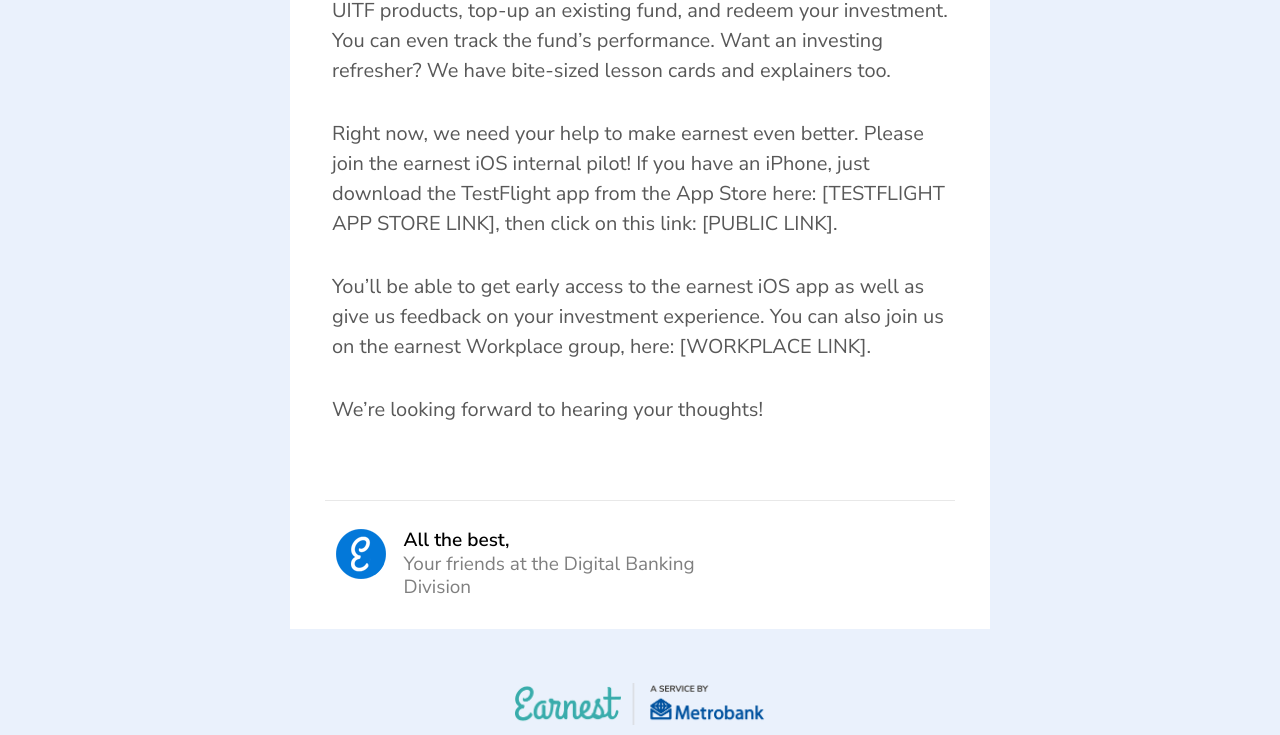
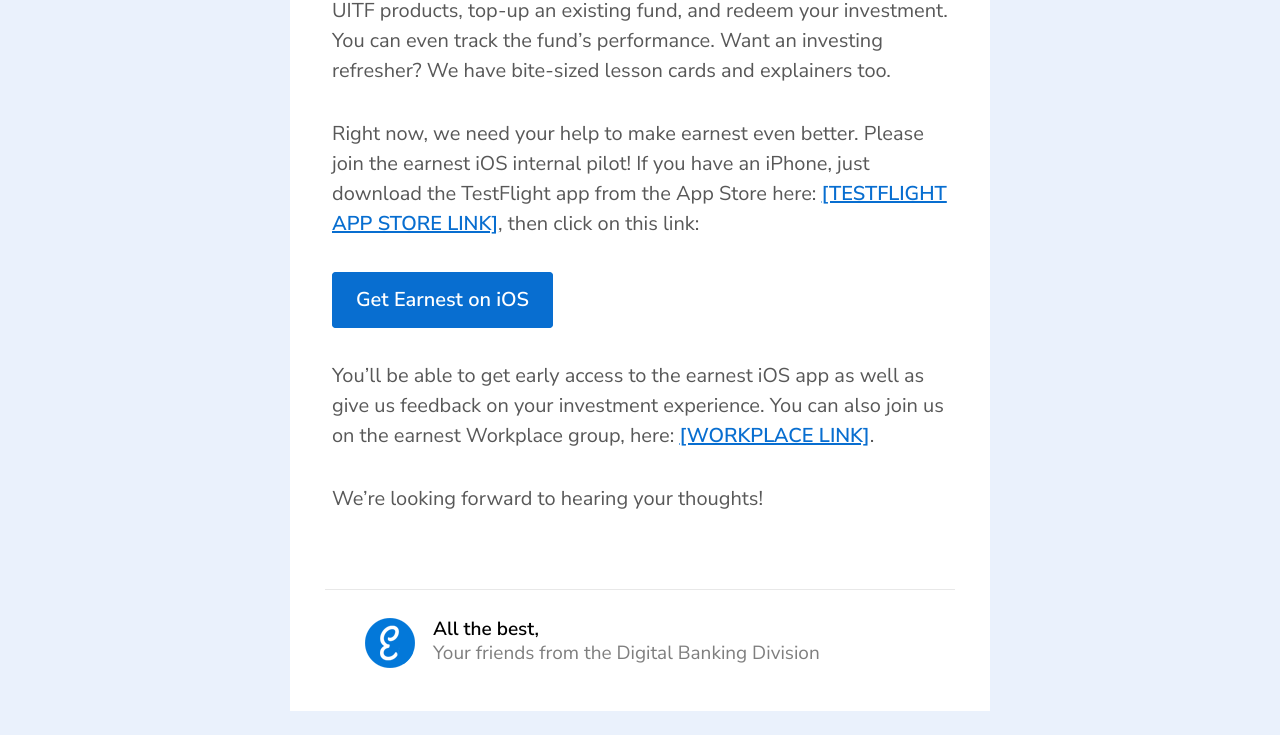
Before and after one commit to p-11/earnest-edm-ii, a plain HTML site: page 07242020-edm.html in a window 1280 px wide. Shown: the part 405-1140 px from the top of the page. Drawn offline with Linux system fonts and the light colour scheme.

Commit message:
Update 07242020-edm.html

```diff
--- a/07242020-edm.html
+++ b/07242020-edm.html
@@ -77,8 +77,20 @@ html { -webkit-text-size-adjust: none; -ms-text-size-adjust: none;}
                            </font>
                            <div style="height: 33px; line-height: 33px; font-size: 31px;">&nbsp;</div>
                            <font face="'Nunito Sans', sans-serif" color="#585858" style="font-size: 24px; line-height: 32px;">
-                              <span style="font-family: 'Nunito Sans', Arial, Tahoma, Geneva, sans-serif; color: #585858; font-size: 20px; line-height: 30px;">Right now, we need your help to make earnest even better. Please join the earnest iOS internal pilot! If you have an iPhone, just download the TestFlight app from the App Store here: [TESTFLIGHT APP STORE LINK], then click on this link: [PUBLIC LINK]. </span>
+                              <span style="font-family: 'Nunito Sans', Arial, Tahoma, Geneva, sans-serif; color: #585858; font-size: 20px; line-height: 30px;">Right now, we need your help to make earnest even better. Please join the earnest iOS internal pilot! If you have an iPhone, just download the TestFlight app from the App Store here: <a href="#" style="color:#086ed0;" target="_blank"><strong>[TESTFLIGHT APP STORE LINK]</strong></a>, then click on this link:</span>
                            </font>
+                           <div style="height: 33px; line-height: 33px; font-size: 31px;">&nbsp;</div>
+                           <table class="mob_btn" cellpadding="0" cellspacing="0" border="0" style="background: #086ed0; border-radius: 4px;">
+                              <tr>
+                                 <td align="center" valign="top">
+                                    <a href="#" target="_blank" style="display: block; border: 1px solid #086ed0; border-radius: 4px; padding: 12px 23px; font-family: 'Nunito Sans', Arial, Verdana, Tahoma, Geneva, sans-serif; color: #ffffff; font-size: 20px; line-height: 30px; text-decoration: none; white-space: nowrap; font-weight: 600;">
+                                       <font face="'Nunito Sans', Arial, Verdana, Tahoma, Geneva, sans-serif" color="#ffffff" style="font-size: 20px; line-height: 30px; text-decoration: none; white-space: nowrap; font-weight: 600;">
+                                          <span style="font-family: 'Nunito Sans', Arial, Verdana, Tahoma, Geneva, sans-serif; color: #ffffff; font-size: 20px; line-height: 30px; text-decoration: none; white-space: nowrap; font-weight: 600;">Get&nbsp;Earnest&nbsp;on&nbsp;iOS</span>
+                                       </font>
+                                    </a>
+                                 </td>
+                              </tr>
+                           </table>
                            <div style="height: 33px; line-height: 33px; font-size: 31px;">&nbsp;</div>
                            <!---<table class="mob_btn" cellpadding="0" cellspacing="0" border="0" style="background: #0378D9; border-radius: 4px;">
                               <tr>
@@ -92,7 +104,7 @@ html { -webkit-text-size-adjust: none; -ms-text-size-adjust: none;}
                               </tr>
                            </table>-->
                            <font face="'Nunito Sans', sans-serif" color="#585858" style="font-size: 24px; line-height: 32px;">
-                              <span style="font-family: 'Nunito Sans', Arial, Tahoma, Geneva, sans-serif; color: #585858; font-size: 20px; line-height: 30px;">You’ll be able to get early access to the earnest iOS app as well as give us feedback on your investment experience. You can also join us on the earnest Workplace group, here: [WORKPLACE LINK].</span>
+                              <span style="font-family: 'Nunito Sans', Arial, Tahoma, Geneva, sans-serif; color: #585858; font-size: 20px; line-height: 30px;">You’ll be able to get early access to the earnest iOS app as well as give us feedback on your investment experience. You can also join us on the earnest Workplace group, here: <a href="#" style="color:#086ed0;" target="_blank"><strong>[WORKPLACE LINK]</strong></a>.</span>
                            </font>
                            <div style="height: 33px; line-height: 33px; font-size: 31px;">&nbsp;</div>
                            <font face="'Nunito Sans', sans-serif" color="#585858" style="font-size: 24px; line-height: 32px;">
@@ -163,7 +175,7 @@ html { -webkit-text-size-adjust: none; -ms-text-size-adjust: none;}
                                     </td>
                                  </tr>
                               </table>
-                           </div><!--[if (gte mso 9)|(IE)]></td><td align="left" valign="top" width="390"><![endif]--><div class="mob_div" style="display: inline-block; vertical-align: top; width: 62%; min-width: 260px;">
+                           </div><!--[if (gte mso 9)|(IE)]></td><td align="left" valign="top" width="390"><![endif]--><div class="mob_div" style="display: inline-block; vertical-align: top; width: 50%; min-width: 500px;">
                               <table cellpadding="0" cellspacing="0" border="0" width="100%" style="width: 100% !important; min-width: 100%; max-width: 100%;">
                                  <tr>
                                     <td width="18" style="width: 18px; max-width: 18px; min-width: 18px;">&nbsp;</td>
@@ -174,7 +186,7 @@ html { -webkit-text-size-adjust: none; -ms-text-size-adjust: none;}
                                        </font>
                                        <div style="height: 1px; line-height: 1px; font-size: 1px;">&nbsp;</div>
                                        <font face="'Nunito Sans', sans-serif" color="#7f7f7f" style="font-size: 19px; line-height: 23px;">
-                                          <span style="font-family: 'Nunito Sans', Arial, Tahoma, Geneva, sans-serif; color: #7f7f7f; font-size: 19px; line-height: 23px;">Your friends at the Digital Banking Division</span>
+                                          <span style="font-family: 'Nunito Sans', Arial, Tahoma, Geneva, sans-serif; color: #7f7f7f; font-size: 19px; line-height: 23px;">Your friends from the Digital Banking Division</span>
                                        </font>
                                     </td>
                                     <td width="18" style="width: 18px; max-width: 18px; min-width: 18px;">&nbsp;</td>
@@ -249,7 +261,7 @@ html { -webkit-text-size-adjust: none; -ms-text-size-adjust: none;}
                                     <!--<div style="height: 34px; line-height: 34px; font-size: 32px;">&nbsp;</div>
                                     <font face="'Nunito Sans', sans-serif" color="#868686" style="font-size: 17px; line-height: 20px;">
                                        <span style="font-family: 'Nunito Sans', Arial, Tahoma, Geneva, sans-serif; color: #868686; font-size: 17px; line-height: 20px;">We know that investing can be intimidating. You've searched online, asked your friends for advice, but it's hard to make sense of the terms, the documents, or the advice different people have given you. That's why we created Earnest.</span>
-                                    </font>-->
+                                    </font>
                                     <div style="height: 15px; line-height: 3px; font-size: 1px;">&nbsp;</div>
                                     <font face="'Nunito Sans', sans-serif" color="#1a1a1a" style="font-size: 17px; line-height: 20px;">
                                        <span style="font-family: 'Nunito Sans', Arial, Tahoma, Geneva, sans-serif; color: #1a1a1a; font-size: 17px; line-height: 20px;"><a href="mailto:help@earnest.ph?subject=I would like to unsubscribe" target="_blank" style="font-family: 'Nunito Sans', Arial, Tahoma, Geneva, sans-serif; color: #BBB; font-size: 16px; line-height: 20px; text-decoration: none;">Unsubscribe from Earnest emails</a></span>
@@ -263,7 +275,7 @@ html { -webkit-text-size-adjust: none; -ms-text-size-adjust: none;}
                                              </a>
                                           </td>
                                        </tr>
-                                    </table>
+                                    </table>-->
                                     <div style="height: 35px; line-height: 35px; font-size: 33px;">&nbsp;</div>
                                  </td>
                               </tr>
```
